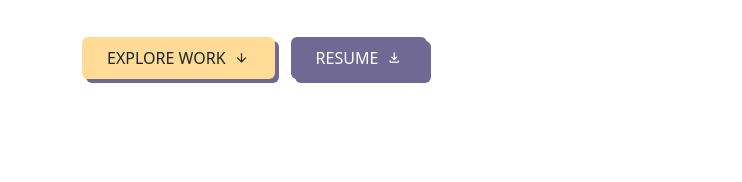
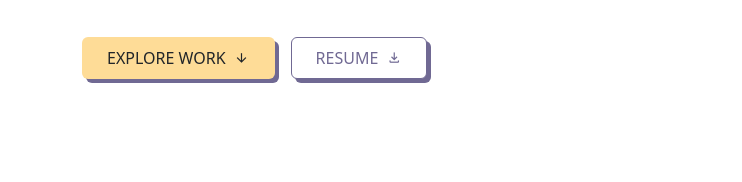
Before and after one commit to kennmasing-zuitt/portfolio, a plain HTML site: page index.html in a window 1280 px wide. Shown: the part 406-588 px from the top of the page, 0-742 px from the left. Drawn offline with nearby package versions, Linux system fonts and the light colour scheme.

Commit message:
style: make the Resume button stand out from its shadow
The button's purple fill matched its purple border and shadow, so it read as one flat block. Switch to a white fill with purple text and an explicit border-ink outline (Bootstrap's .btn overrides .neo-btn's border), so the offset shadow shows as depth and Explore Work stays the primary CTA.

```diff
--- a/index.html
+++ b/index.html
@@ -183,7 +183,7 @@
                                 >
                             </a>
                             <a
-                                class="btn neo-btn bg-purple-custom text-white px-4 py-2 rounded-2 d-inline-flex align-items-center gap-2"
+                                class="btn neo-btn bg-white text-purple-custom border-ink px-4 py-2 rounded-2 d-inline-flex align-items-center gap-2"
                                 href="./cv.pdf"
                                 rel="noopener"
                                 target="_blank"
```
